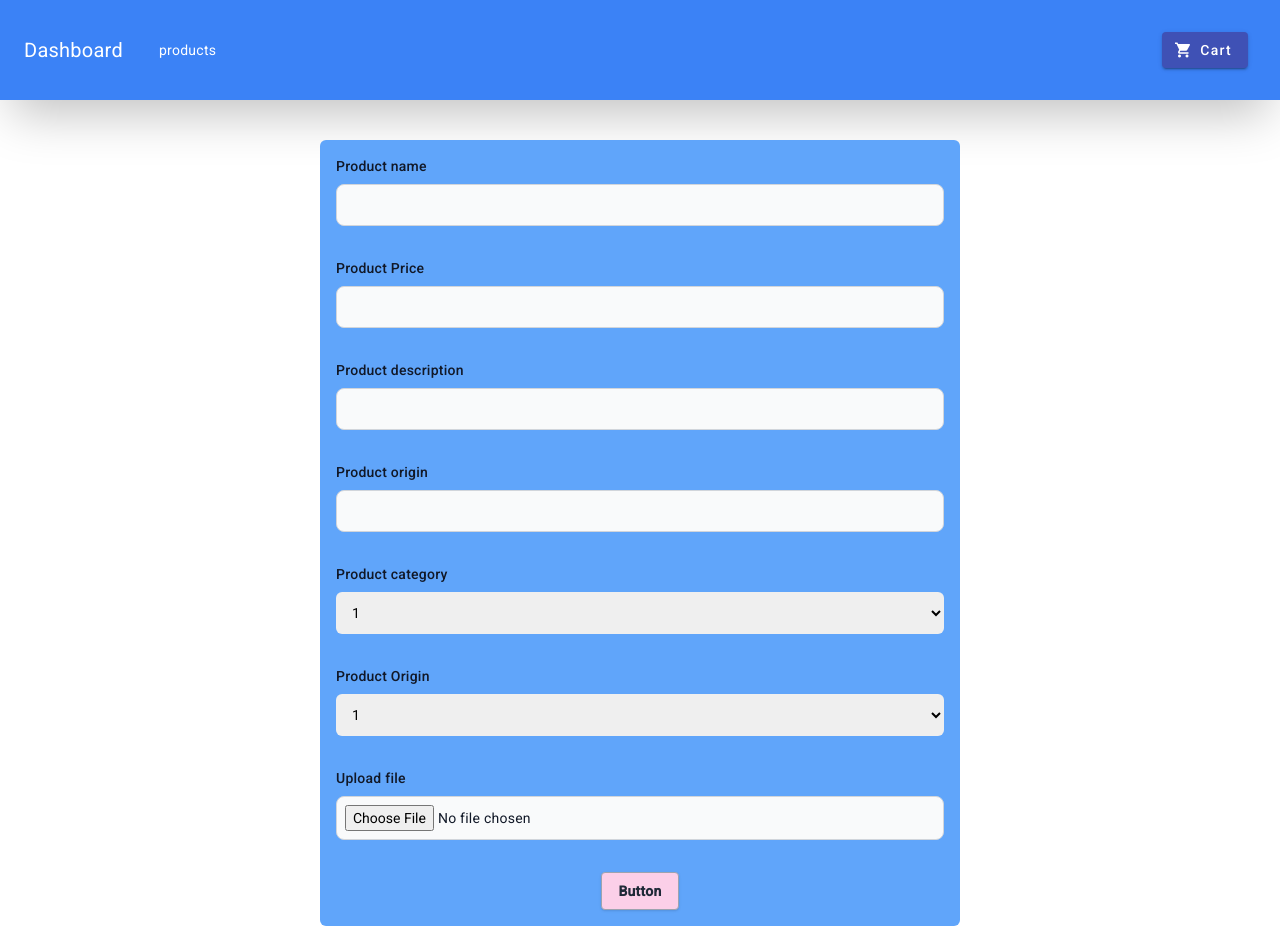
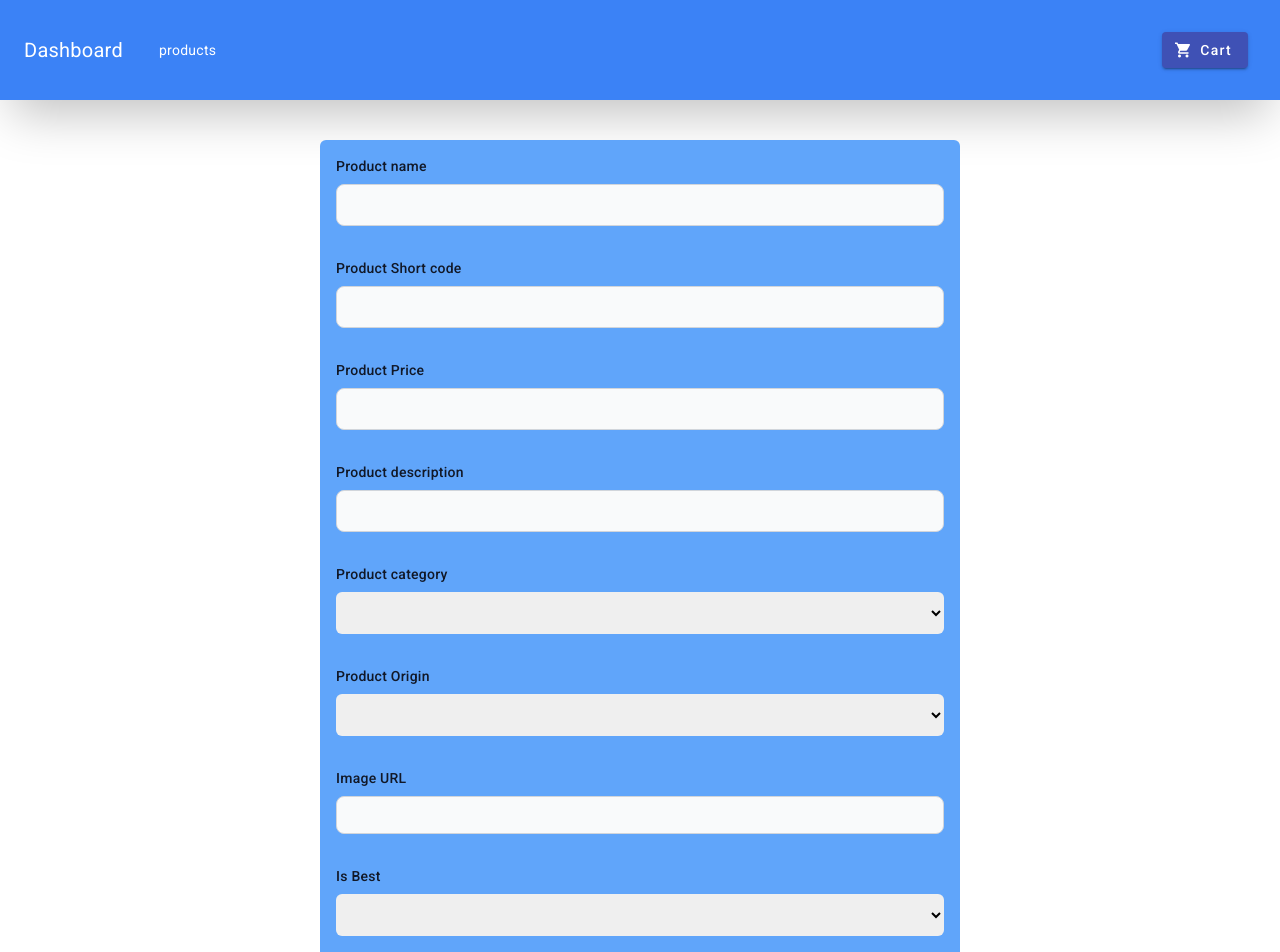
Before and after one commit to Isa-Ismail/data-table-app, an Angular app: page /products/create in a window 1280 px wide. Shown: the top 952 px of the page. Built offline with nearby package versions, Linux system fonts and the light colour scheme.

Commit message:
form-upload

```diff
--- a/src/app/create-product/create-product.component.html
+++ b/src/app/create-product/create-product.component.html
@@ -1,56 +1,59 @@
 <div class="flex justify-center items-center p-10">
-    <form class="w-[40rem] bg-blue-400 p-4 rounded-md space-y-8">
+    <form [formGroup]="form" (ngSubmit)="onSubmit()" class="w-[40rem] bg-blue-400 p-4 rounded-md space-y-8">
     <div class="mb-6">
         <label for="Product name" class="block mb-2 text-sm font-medium text-gray-900 dark:text-white">Product name</label>
-        <input type="text" id="name" name="productName"
+        <input formControlName="productName" type="text" id="name"
+            class="bg-gray-50 border border-gray-300 text-gray-900 text-sm rounded-lg focus:ring-blue-500 focus:border-blue-500 block w-full p-2.5 dark:bg-gray-700 dark:border-gray-600 dark:placeholder-gray-400 dark:text-white dark:focus:ring-blue-500 dark:focus:border-blue-500"
+            required>
+    </div>
+    <div class="mb-6">
+        <label for="Product short code" class="block mb-2 text-sm font-medium text-gray-900 dark:text-white">Product Short code</label>
+        <input formControlName="productShortCode" type="text" id="productShortCode"
             class="bg-gray-50 border border-gray-300 text-gray-900 text-sm rounded-lg focus:ring-blue-500 focus:border-blue-500 block w-full p-2.5 dark:bg-gray-700 dark:border-gray-600 dark:placeholder-gray-400 dark:text-white dark:focus:ring-blue-500 dark:focus:border-blue-500"
             required>
     </div>
     <div class="mb-6">
         <label for="Product price" class="block mb-2 text-sm font-medium text-gray-900 dark:text-white">Product Price</label>
-        <input type="number" id="price" name="price"
+        <input formControlName="price" type="number" id="price"
             class="bg-gray-50 border border-gray-300 text-gray-900 text-sm rounded-lg focus:ring-blue-500 focus:border-blue-500 block w-full p-2.5 dark:bg-gray-700 dark:border-gray-600 dark:placeholder-gray-400 dark:text-white dark:focus:ring-blue-500 dark:focus:border-blue-500"
             required>
     </div>
     <div class="mb-6">
         <label for="Product description" class="block mb-2 text-sm font-medium text-gray-900 dark:text-white">Product description</label>
-        <input type="textarea" id="description" name="description"
-            class="bg-gray-50 border border-gray-300 text-gray-900 text-sm rounded-lg focus:ring-blue-500 focus:border-blue-500 block w-full p-2.5 dark:bg-gray-700 dark:border-gray-600 dark:placeholder-gray-400 dark:text-white dark:focus:ring-blue-500 dark:focus:border-blue-500"
-            required>
-    </div>
-    <div class="mb-6">
-        <label for="Product origin" class="block mb-2 text-sm font-medium text-gray-900 dark:text-white">Product origin</label>
-        <input type="text" id="Product origin" name="origin"
+        <input formControlName="description" type="textarea" id="description" name="description"
             class="bg-gray-50 border border-gray-300 text-gray-900 text-sm rounded-lg focus:ring-blue-500 focus:border-blue-500 block w-full p-2.5 dark:bg-gray-700 dark:border-gray-600 dark:placeholder-gray-400 dark:text-white dark:focus:ring-blue-500 dark:focus:border-blue-500"
             required>
     </div>
     <div class="mb-6">
         <label for="Product origin" class="block mb-2 text-sm font-medium text-gray-900 dark:text-white">Product category</label>
-        <select class="w-[38rem] p-3 rounded-md cursor-pointer">
-            <option>1</option>
-            <option>1</option>
-            <option>1</option>
-            <option>1</option>
+        <select formControlName="category" class="w-[38rem] p-3 rounded-md cursor-pointer">
+            <option *ngFor="let cat of categories" [value]="cat" [innerHTML]="cat">
+            </option>
         </select>
     </div>
     <div class="mb-6">
         <label for="Product origin" class="block mb-2 text-sm font-medium text-gray-900 dark:text-white">Product Origin</label>
-        <select class="w-[38rem] p-3 rounded-md cursor-pointer">
-            <option>1</option>
-            <option>1</option>
-            <option>1</option>
-            <option>1</option>
+        <select formControlName="origin" class="w-[38rem] p-3 rounded-md cursor-pointer">
+            <option *ngFor="let org of origin" [value]="org" [innerHTML]="org">
+            </option>
         </select>
     </div>
     <div>
-        <label class="block mb-2 text-sm font-medium text-gray-900 dark:text-white" for="user_avatar">Upload file</label>
-        <input
+        <label class="block mb-2 text-sm font-medium text-gray-900 dark:text-white" for="user_avatar">Image URL</label>
+        <input formControlName="imageURL"
             class="block w-full p-2 text-sm text-gray-900 bg-gray-50 rounded-lg border border-gray-300 cursor-pointer dark:text-gray-400 focus:outline-none dark:bg-gray-700 dark:border-gray-600 dark:placeholder-gray-400"
-            aria-describedby="user_avatar_help" id="user_avatar" type="file">
+            aria-describedby="user_avatar_help" id="user_avatar" type="text">
+    </div>
+    <div>
+        <label class="block mb-2 text-sm font-medium text-gray-900 dark:text-white" for="user_avatar">Is Best</label>
+        <select formControlName="isBest" formControlName="isBest" class="w-[38rem] p-3 rounded-md cursor-pointer">
+            <option va>Yes</option>
+            <option>No</option>
+        </select>
     </div>
     <div class="flex justify-center items-center">
-        <button class="bg-pink-200 hover:bg-gray-100 text-gray-800 font-semibold py-2 px-4 border border-gray-400 rounded shadow">
-            Button
+        <button type="submit" class="bg-pink-200 hover:bg-gray-100 text-gray-800 font-semibold py-2 px-4 border border-gray-400 rounded shadow">
+            Submit
         </button>
     </div>
     </form>
--- a/src/app/create-product/create-product.component.ts
+++ b/src/app/create-product/create-product.component.ts
@@ -1,6 +1,7 @@
 import { Component, OnInit } from '@angular/core';
 import { FormBuilder, FormGroup, Validators } from '@angular/forms';
 import { HttpClient } from '@angular/common/http';
+import { serverlessAPI } from '../environments/env';
 
 @Component({
   selector: 'app-create-product',
@@ -9,20 +10,28 @@ import { HttpClient } from '@angular/common/http';
 })
 export class CreateProductComponent implements OnInit {
   form: FormGroup;
+  categories: string[] = ['electronics', 'grocery', 'fashion', 'home', 'sports'];
+  origin: string[] = ['Europe', 'china', 'America', 'USA', 'India'];
 
   constructor(private formBuilder: FormBuilder, private http: HttpClient) {}
 
   ngOnInit() {
     this.form = this.formBuilder.group({
-      name: ['', Validators.required],
-      email: ['', [Validators.required, Validators.email]],
-      message: ['', Validators.required]
+      productName: ['', Validators.required],
+      productShortCode: ['', [Validators.required]],
+      description: ['', Validators.required],
+      category: ['', Validators.required],
+      price: ['', Validators.required],
+      imageURL: ['', Validators.required],
+      isBest: ['', Validators.required],
+      origin: ['', Validators.required]
     });
   }
 
   onSubmit() {
     if (this.form.valid) {
-      this.http.post('/api/submit', this.form.value).subscribe();
+      // this.http.post(`${serverlessAPI}/products`, this.form.value).subscribe();
+      console.log(this.form.value);
     }
   }
 }
--- a/src/app/environments/env.ts
+++ b/src/app/environments/env.ts
@@ -1 +1,4 @@
 export const serverlessAPI: string = 'https://selise.vercel.app/api';
+
+const urls = [
+]
--- a/src/app/products.service.ts
+++ b/src/app/products.service.ts
@@ -18,6 +18,10 @@ export class ProductsService {
 
   getProducts(page: number, perPage: number, sort: string) {
   return this.http.get(`${serverlessAPI}/products?page=${page}&perPage=${perPage}&sort=${sort}`);
+  }
+
+  deleteProduct(id: string) {
+    return this.http.delete(`${serverlessAPI}/products/${id}`);
   }
 
   sendDataToAPI(data: any) {
```
